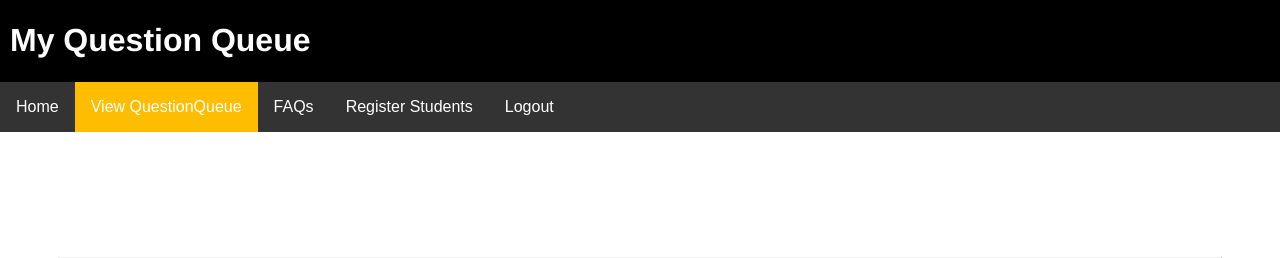
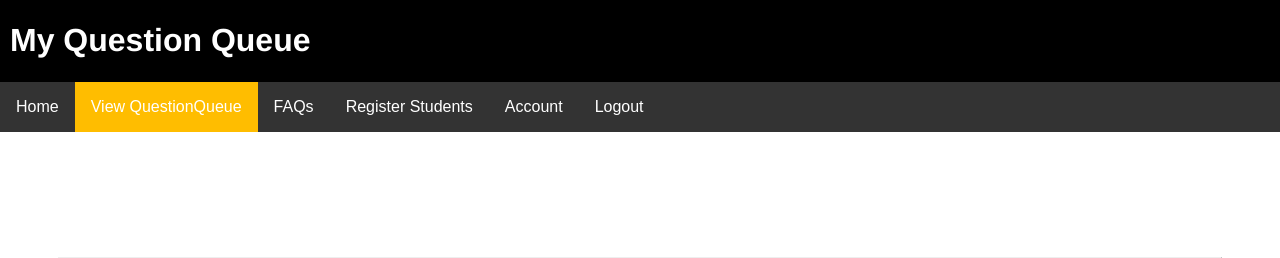
Before and after one commit to Team804/Project, a Python web app: template panthertaleslol/templates/QuestionQueue.html in a window 1280 px wide. Shown: the top 258 px of the page. Run offline with Jinja, Linux system fonts and the light colour scheme; the template is opened without the code that fills it: most values are stand-ins (such as "Sample title", 1, 10 or a date in 2020).

Commit message:
Update QuestionQueue.html

```diff
--- a/panthertaleslol/templates/QuestionQueue.html
+++ b/panthertaleslol/templates/QuestionQueue.html
@@ -21,6 +21,8 @@
 					<form action="/FAQADMIN" method="GET"> <input class="navlink" type='submit' value='FAQs'> </form></li>
 				<li class="navitem">
 					<form action="/registerStudents" method="GET"> <input class="navlink" type='submit' value='Register Students'> </form></li>
+				<li class="navitem">
+                                	<form action="/adminaccountsettings" method="GET"> <input class="navlink" type='submit' value='Account'> </form></li>
 				<li class="navitem">
 					<form action="/logout" method="GET"> <input class="navlink" type='submit' value='Logout'> </form></li>
 			</ul>
```
